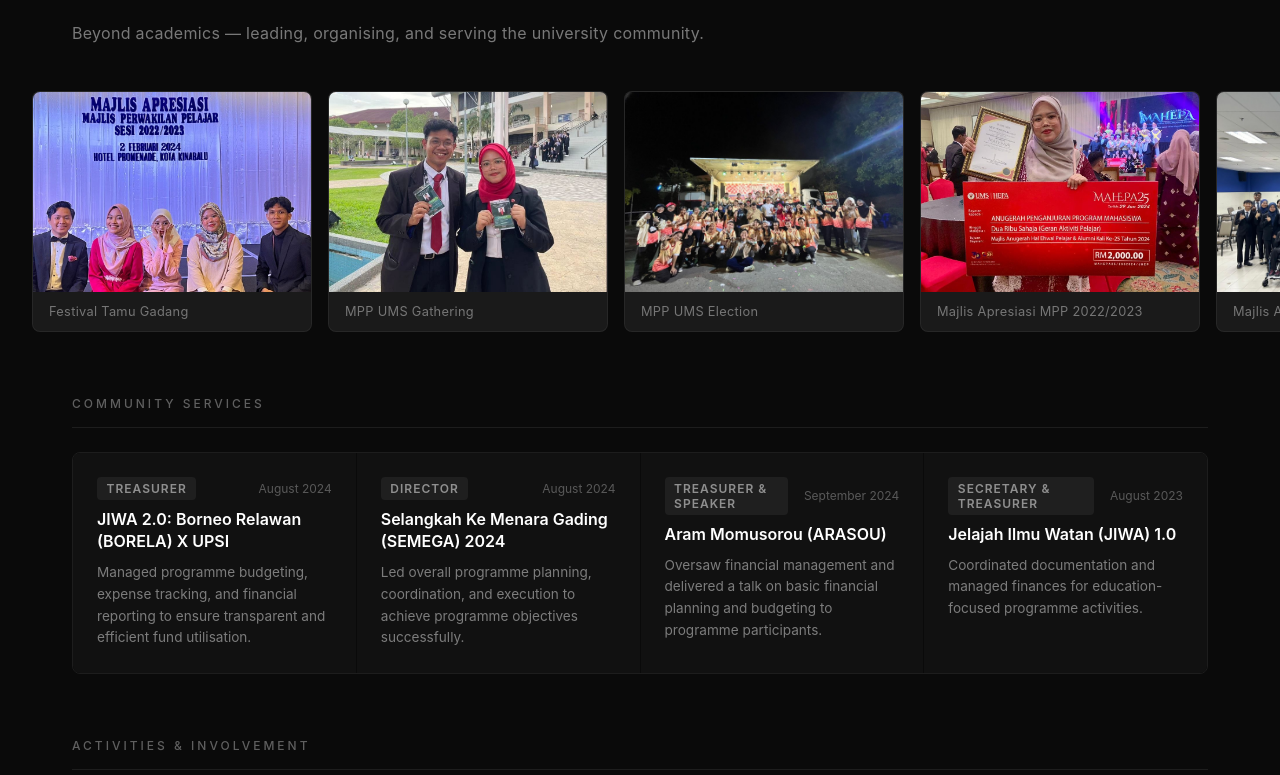
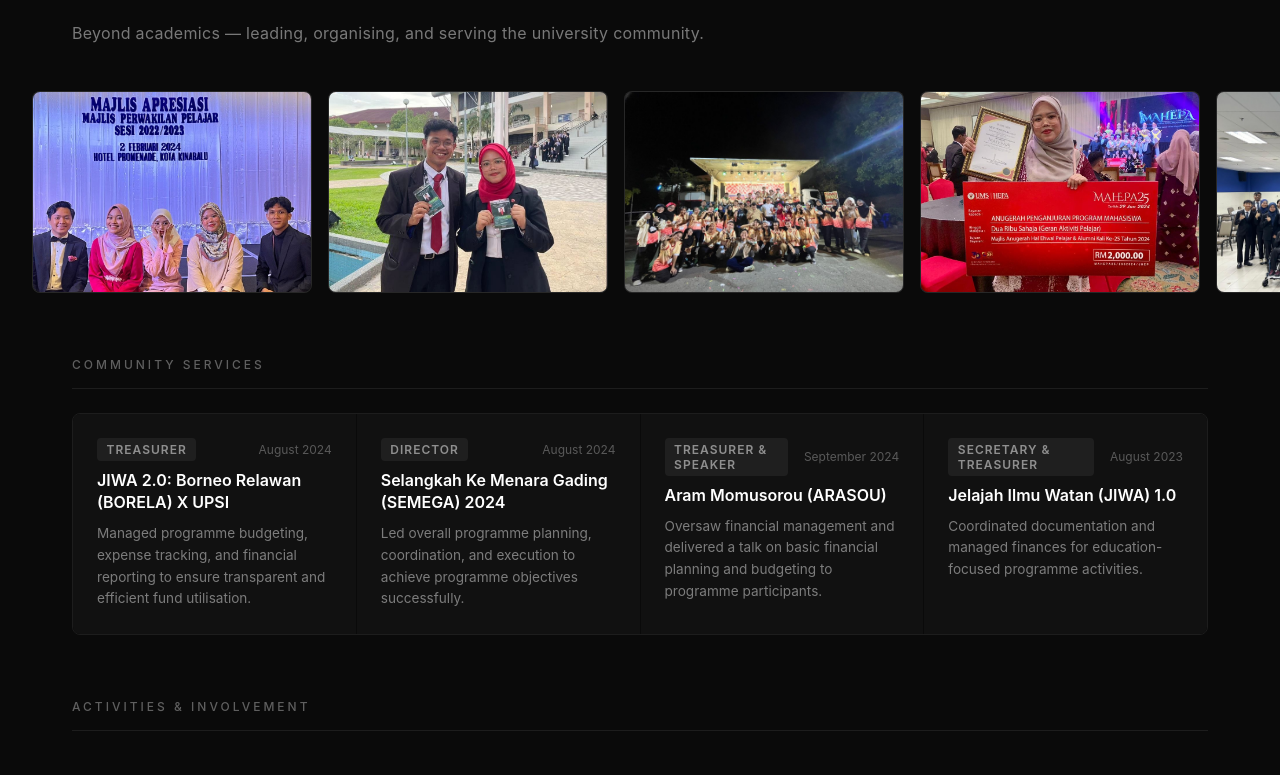
Before and after one commit to moondianzz/nuruldiana-portfolio, a React (Create React App) app: page / in a window 1280 px wide. Shown: the part 10889-11664 px from the top of the page. Built offline with nearby package versions, Linux system fonts and the light colour scheme.

Commit message:
Remove photo captions from co-curriculum gallery

```diff
--- a/src/components/Cocurriculum.css
+++ b/src/components/Cocurriculum.css
@@ -65,30 +65,6 @@
   display: block;
 }
 
-.photo-placeholder {
-  width: 100%;
-  height: 200px;
-  background: #1a1a1a;
-  display: flex;
-  align-items: center;
-  justify-content: center;
-  border-bottom: 1px solid rgba(255, 255, 255, 0.06);
-}
-
-.photo-placeholder span {
-  font-size: 0.75rem;
-  color: rgba(255, 255, 255, 0.2);
-  text-align: center;
-  padding: 0 1rem;
-  letter-spacing: 0.5px;
-}
-
-.photo-caption {
-  padding: 0.75rem 1rem;
-  font-size: 0.8rem;
-  color: rgba(255, 255, 255, 0.4);
-  letter-spacing: 0.3px;
-}
 
 /* Blocks */
 .cocurri-block {
--- a/src/components/Cocurriculum.js
+++ b/src/components/Cocurriculum.js
@@ -74,22 +74,7 @@ const activities = [
   }
 ];
 
-const photos = [
-  { src: p1, caption: 'Festival Tamu Gadang' },
-  { src: p2, caption: 'MPP UMS Gathering' },
-  { src: p3, caption: 'MPP UMS Election' },
-  { src: p4, caption: 'Majlis Apresiasi MPP 2022/2023' },
-  { src: p5, caption: 'Majlis Apresiasi MPP 2022/2023' },
-  { src: p6, caption: 'Sports Day with MPP' },
-  { src: p7, caption: 'UMS Pusat Islam Talk' },
-  { src: p8, caption: 'JIWA 1.0 — Pulau Banggi' },
-  { src: p9, caption: 'MSM30 — Pembimbing Suai Mesra' },
-  { src: p10, caption: 'Minggu Suai Mesra Kali Ke-30' },
-  { src: p11, caption: 'MPP Election Campaign' },
-  { src: p12, caption: 'MAHEPA25 Award' },
-  { src: p13, caption: 'Co-Curriculum Activity' },
-  { src: p14, caption: 'Co-Curriculum Activity' },
-];
+const photos = [p1, p2, p3, p4, p5, p6, p7, p8, p9, p10, p11, p12, p13, p14];
 
 const Cocurriculum = () => {
   return (
@@ -104,16 +89,9 @@ const Cocurriculum = () => {
       {/* Horizontally scrollable photo strip */}
       <div className="photo-strip-wrapper">
         <div className="photo-strip">
-          {photos.map((photo, i) => (
+          {photos.map((src, i) => (
             <div key={i} className="photo-card">
-              {photo.src ? (
-                <img src={photo.src} alt={photo.caption} />
-              ) : (
-                <div className="photo-placeholder">
-                  <span>{photo.caption}</span>
-                </div>
-              )}
-              <div className="photo-caption">{photo.caption}</div>
+              <img src={src} alt={`Activity ${i + 1}`} />
             </div>
           ))}
         </div>
```
